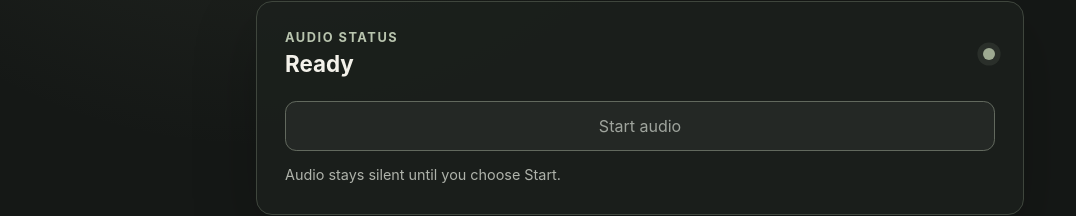
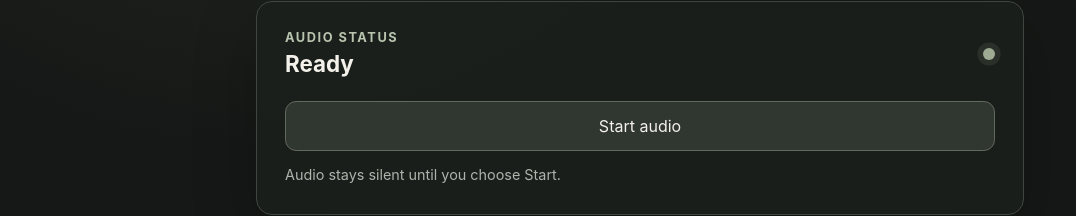
Before and after one commit to techrote/greygen, a React (Vite) app: page / in a window 1280 px wide. Shown: the part 394-610 px from the top of the page, without its empty margins (0-1076 px from the left). Built offline with nearby package versions, Linux system fonts and the light colour scheme.

Commit message:
style: expose active audio transport states

```diff
--- a/src/styles/base.css
+++ b/src/styles/base.css
@@ -102,19 +102,49 @@ h1 {
   box-shadow: 0 0 0 0.35rem rgba(158, 170, 146, 0.12);
 }
 
+.status-dot[data-status="running"] {
+  background: #b8d39a;
+  box-shadow: 0 0 0 0.35rem rgba(184, 211, 154, 0.12);
+}
+
+.status-dot[data-status="suspended"] {
+  background: #d8be82;
+}
+
+.status-dot[data-status="error"],
+.status-dot[data-status="unsupported"] {
+  background: #d69a8f;
+}
+
+.transport-actions {
+  display: grid;
+  gap: 0.65rem;
+  margin-top: 1.5rem;
+}
+
 button {
   width: 100%;
-  margin-top: 1.5rem;
+  margin: 0;
   padding: 0.85rem 1rem;
   border: 1px solid #62695e;
   border-radius: 0.7rem;
-  color: #9fa49d;
+  color: #f3f1ea;
+  background: #303630;
+  cursor: pointer;
+}
+
+button:hover:not(:disabled) {
+  background: #3a4239;
+}
+
+button.secondary-action {
+  color: #d7d9d2;
   background: #242825;
 }
 
 button:disabled {
   cursor: not-allowed;
-  opacity: 0.7;
+  opacity: 0.55;
 }
 
 .scaffold-note {
```
